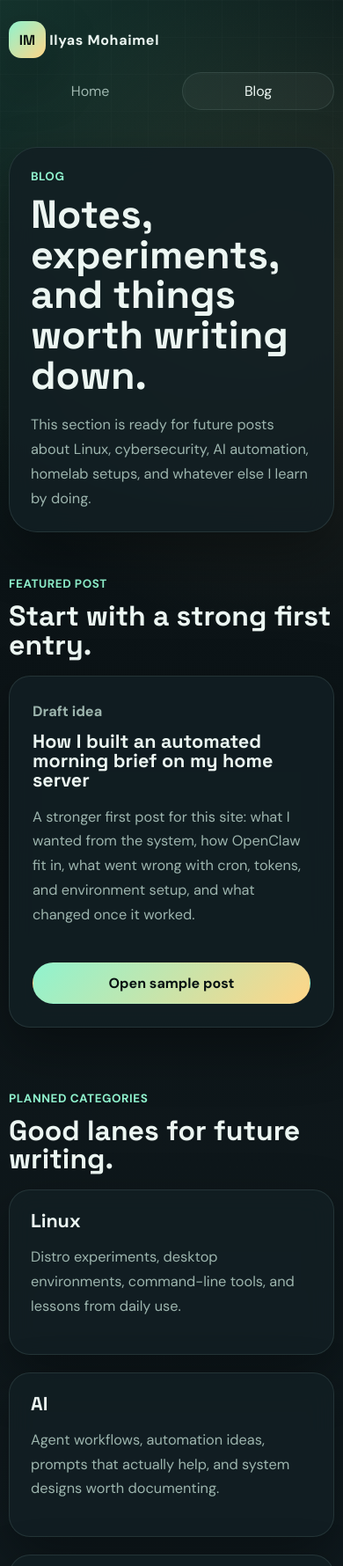
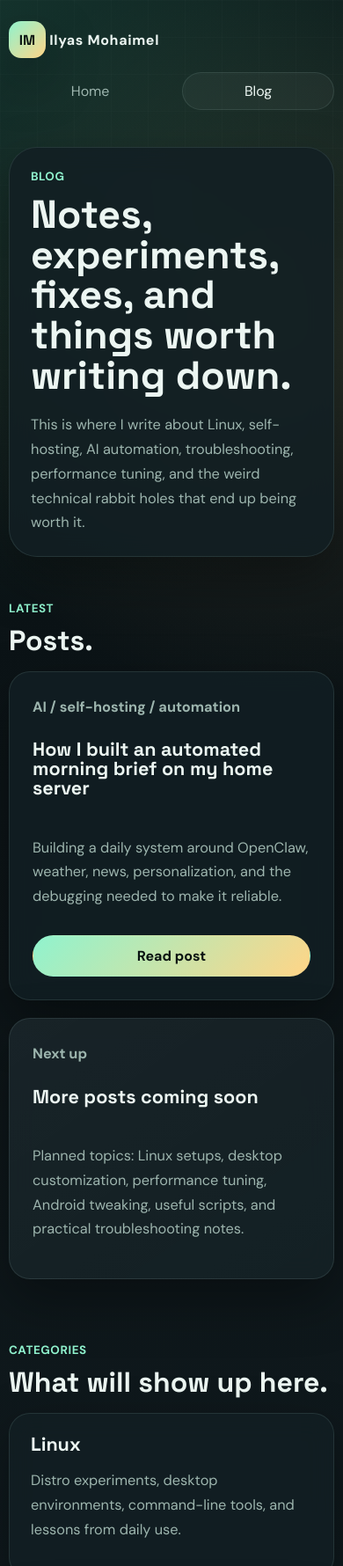
Before and after one commit to lookfrost/lookfrost.github.io, a website: page blog.html in a window 390 px wide. Shown: the top 1780 px of the page at 88% size. Drawn offline with Linux system fonts and the light colour scheme.

Commit message:
Refine homepage and blog structure

```diff
--- a/blog.html
+++ b/blog.html
@@ -6,7 +6,7 @@
   <title>Ilyas Mohaimel | Blog</title>
   <meta
     name="description"
-    content="Blog page for Ilyas Mohaimel, ready for future posts about Linux, AI, cybersecurity, and technical experiments."
+    content="Blog index for Ilyas Mohaimel with notes on Linux, AI automation, self-hosting, troubleshooting, and technical experiments."
   >
   <link rel="preconnect" href="https://fonts.googleapis.com">
   <link rel="preconnect" href="https://fonts.gstatic.com" crossorigin>
@@ -31,10 +31,10 @@
 
       <section class="hero-copy blog-hero">
         <p class="eyebrow">Blog</p>
-        <h1>Notes, experiments, and things worth writing down.</h1>
+        <h1>Notes, experiments, fixes, and things worth writing down.</h1>
         <p class="lede">
-          This section is ready for future posts about Linux, cybersecurity, AI automation,
-          homelab setups, and whatever else I learn by doing.
+          This is where I write about Linux, self-hosting, AI automation, troubleshooting,
+          performance tuning, and the weird technical rabbit holes that end up being worth it.
         </p>
       </section>
     </header>
@@ -42,26 +42,34 @@
     <main>
       <section class="section">
         <div class="section-heading">
-          <p class="eyebrow">Featured post</p>
-          <h2>Start with a strong first entry.</h2>
+          <p class="eyebrow">Latest</p>
+          <h2>Posts.</h2>
         </div>
-        <article class="post-card featured-post">
-          <div>
-            <p class="post-meta">Draft idea</p>
+        <div class="posts-grid">
+          <article class="post-card post-listing">
+            <p class="post-meta">AI / self-hosting / automation</p>
             <h3>How I built an automated morning brief on my home server</h3>
             <p>
-              A stronger first post for this site: what I wanted from the system, how OpenClaw fit in,
-              what went wrong with cron, tokens, and environment setup, and what changed once it worked.
+              Building a daily system around OpenClaw, weather, news, personalization,
+              and the debugging needed to make it reliable.
             </p>
-          </div>
-          <a class="primary-button button-link" href="./posts/first-post.html">Open sample post</a>
-        </article>
+            <a class="primary-button button-link" href="./posts/first-post.html">Read post</a>
+          </article>
+          <article class="post-card post-listing muted-post">
+            <p class="post-meta">Next up</p>
+            <h3>More posts coming soon</h3>
+            <p>
+              Planned topics: Linux setups, desktop customization, performance tuning,
+              Android tweaking, useful scripts, and practical troubleshooting notes.
+            </p>
+          </article>
+        </div>
       </section>
 
       <section class="section">
         <div class="section-heading">
-          <p class="eyebrow">Planned categories</p>
-          <h2>Good lanes for future writing.</h2>
+          <p class="eyebrow">Categories</p>
+          <h2>What will show up here.</h2>
         </div>
         <div class="card-grid">
           <article class="info-card">
--- a/styles.css
+++ b/styles.css
@@ -482,6 +482,28 @@ h3 {
   gap: 24px;
 }
 
+.posts-grid {
+  display: grid;
+  grid-template-columns: repeat(2, minmax(0, 1fr));
+  gap: 20px;
+}
+
+.post-listing {
+  display: flex;
+  flex-direction: column;
+  gap: 14px;
+}
+
+.post-listing .button-link {
+  align-self: flex-start;
+}
+
+.muted-post {
+  background:
+    linear-gradient(145deg, rgba(255, 255, 255, 0.03), rgba(255, 255, 255, 0.01)),
+    var(--panel);
+}
+
 .post-meta {
   margin: 0 0 10px;
   color: var(--accent);
@@ -559,7 +581,8 @@ h3 {
   .contact-panel,
   .card-grid,
   .strength-grid,
-  .future-layout {
+  .future-layout,
+  .posts-grid {
     grid-template-columns: 1fr;
   }
 
```
Also changed, not shown: index.html (+16 -17 lines), posts/first-post.html (+41 -12 lines).
